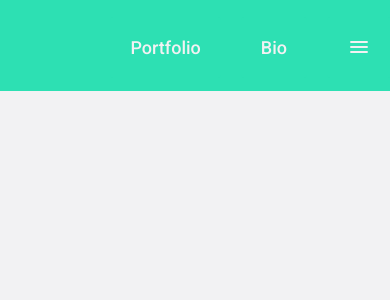
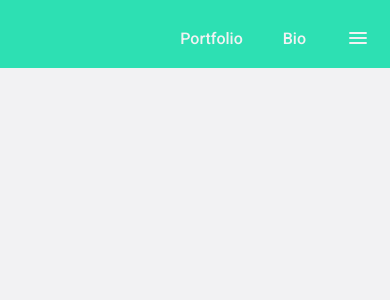
Before and after one commit to AlecSands/PersonalWebsite, a React (Create React App) app in the folder react-tdd/: page / in a window 390 px wide. Shown: the top 300 px of the page. Built offline with nearby package versions, Linux system fonts and the light colour scheme.

Commit message:
modifying header responsiveness

```diff
--- a/react-tdd/src/App.scss
+++ b/react-tdd/src/App.scss
@@ -10,41 +10,53 @@ html {
   background: $light-shades;
 }
 
+li {
+  display: inline;
+  // padding: 20px;
+}
+
 a {
   text-decoration: none;
 }
 
-#columns {
-	column-width: 320px;
-	column-gap: 15px;
-  width: 90%;
-	max-width: 1100px;
-	margin: 50px auto;
+ul {
+  margin: 0px;
+  padding: 0px;
 }
 
-div#columns .flexChild {
-	margin: 0 2px 15px;
-	padding: 15px;
-	padding-bottom: 10px;
-  display: inline-block;
-  column-break-inside: avoid;
-}
 
-div#columns .flexChild img {
-	width: 100%;
-  height: auto;
-  max-width: 750px;
-	margin-bottom: 5px;
-  box-shadow: $dark-shadow;
-}
-
-div#columns figure figcaption {
-  font-size: .9rem;
-	color: #444;
-  line-height: 1.5;
-}
-
-@media screen and (max-width: 750px) {
-  #columns { column-gap: 0px; }
-  #columns figure { width: 100%; }
-}
+//
+// #columns {
+// 	column-width: 320px;
+// 	column-gap: 15px;
+//   width: 90%;
+// 	max-width: 1100px;
+// 	margin: 50px auto;
+// }
+//
+// div#columns .flexChild {
+// 	margin: 0 2px 15px;
+// 	padding: 15px;
+// 	padding-bottom: 10px;
+//   display: inline-block;
+//   column-break-inside: avoid;
+// }
+//
+// div#columns .flexChild img {
+// 	width: 100%;
+//   height: auto;
+//   max-width: 750px;
+// 	margin-bottom: 5px;
+//   box-shadow: $dark-shadow;
+// }
+//
+// div#columns figure figcaption {
+//   font-size: .9rem;
+// 	color: #444;
+//   line-height: 1.5;
+// }
+//
+// @media screen and (max-width: 750px) {
+//   #columns { column-gap: 0px; }
+//   #columns figure { width: 100%; }
+// }
--- a/react-tdd/src/Header.js
+++ b/react-tdd/src/Header.js
@@ -17,18 +17,23 @@ function Header() {
   const contactItems = contactLinks.map((contactLinks) =>
     <NavLink name={contactLinks} />
   );
+
+  const menuButton = <li className="NavLink NavMenu">
+    <a><i class="material-icons-round">menu</i></a>
+  </li>;
+
   return (
-    <nav className="Nav">
+    <nav className="Nav section">
       <div className="container">
+        <div className="content">
           <ul className="NavLeft">
             {contactItems}
           </ul>
           <ul className="NavRight">
             {listItems}
-        <li className="NavLink NavMenu">
-          <a><i class="material-icons-round">menu</i></a>
-        </li>
+            {menuButton}
           </ul>
+        </div>
       </div>
     </nav>
   );
--- a/react-tdd/src/Header.scss
+++ b/react-tdd/src/Header.scss
@@ -1,48 +1,72 @@
 @import 'styles/colors.scss';
 
-.Nav {
+nav {
+  position: fixed;
+  top: 0px;
+}
+
+.section {
+  width: 100%;
   background-color: $main-brand-color;
 }
 
-.Nav ul {
-  // position: absolute;
-  line-height: 24px;
+.container {
+  padding: 20px;
+}
+
+.content {
+  max-width: 1100px;
+  width: 100%;
+  margin: auto;
+  column-count: 2;
+}
+
+.Nav {
+
+  a {
+    color: $light-shades;
+    font-weight: 500;
+  }
+
+  a:hover {
+    color: $dark-shades;
+  }
+}
+
+.NavMenu {
+  display: none;
+
+  i {
+    position: relative;
+    top: 6px;
+  }
+}
+
+@media screen and (max-width: 750px) {
+  .NavMenu {
+    display: inline;
+  }
+
+  .NavLeft {
+    display: none;
+  }
+
+  .content {
+    column-count: 1;
+  }
 }
 
 .NavRight {
   text-align: right;
+
+  li {
+    padding-left: 40px;
+  }
 }
 
-.container {
-  column-width: 420px;
-  width: 90%;
-	max-width: 1400px;
-	margin: 0px 50px auto;
-}
+.NavLeft {
 
-.Nav i {
-  top: 5px;
-  position: relative;
-}
-
-.NavMenu {
-  display: none;
-}
-
-.material-icons-round {
-  line-height: 24px;
-}
-
-@media screen and (max-width: 1100px) {
-  .NavLeft {
-    display: none;
-  }
-
-  .container {
-    column-width: auto;
-  }
-
-  .NavMenu {
-    display: inline-block;
+  li {
+    padding-right: 40px;
   }
 }
--- a/react-tdd/src/NavLink.scss
+++ b/react-tdd/src/NavLink.scss
@@ -1,29 +1,37 @@
 @import 'styles/colors.scss';
 
-.NavLink {
-  // background-color: $light-shades-trans;
-  display: inline-block;
-  padding: 20px 0px;
-  margin: 10px 0px;
-}
-
-.NavLink a {
-  transition-duration: $standard-transition-duration;
-  padding: 20px;
-  background-color: $main-brand-color;
-  color: $light-shades;
-  font-weight: 500;
-  font-size: 18px;
-  margin: 10px;
-  border-radius: 3px;
-
-  // box-shadow: $dark-shadow;
-}
-
-.NavLink a:hover {
-  transition-duration: $standard-transition-duration;
-  background-color: $light-shades-trans;
-  color: $light-shades;
-  cursor: pointer;
-  // box-shadow: $light-shadow;
-}
+// .NavLink {
+//   // background-color: $light-shades-trans;
+//   display: inline-block;
+//   padding: 20px 0px;
+//   margin: 10px 0px;
+// }
+//
+// .NavLink a {
+//   transition-duration: $standard-transition-duration;
+//   background-color: $main-brand-color;
+//   color: $light-shades;
+//   font-weight: 500;
+//   font-size: 16px;
+//   border-radius: 3px;
+//
+//   // box-shadow: $dark-shadow;
+// }
+//
+// .NavRight a {
+//   margin-top: 30px;
+//   margin-left: 60px;
+// }
+//
+// .NavLeft a {
+//   margin-top: 30px;
+//   margin-right: 60px;
+// }
+//
+// .NavLink a:hover {
+//   transition-duration: $standard-transition-duration;
+//   background-color: $light-shades-trans;
+//   color: $light-shades;
+//   cursor: pointer;
+//   // box-shadow: $light-shadow;
+// }
```
Lines whose indentation alone changed are shown as unchanged.
